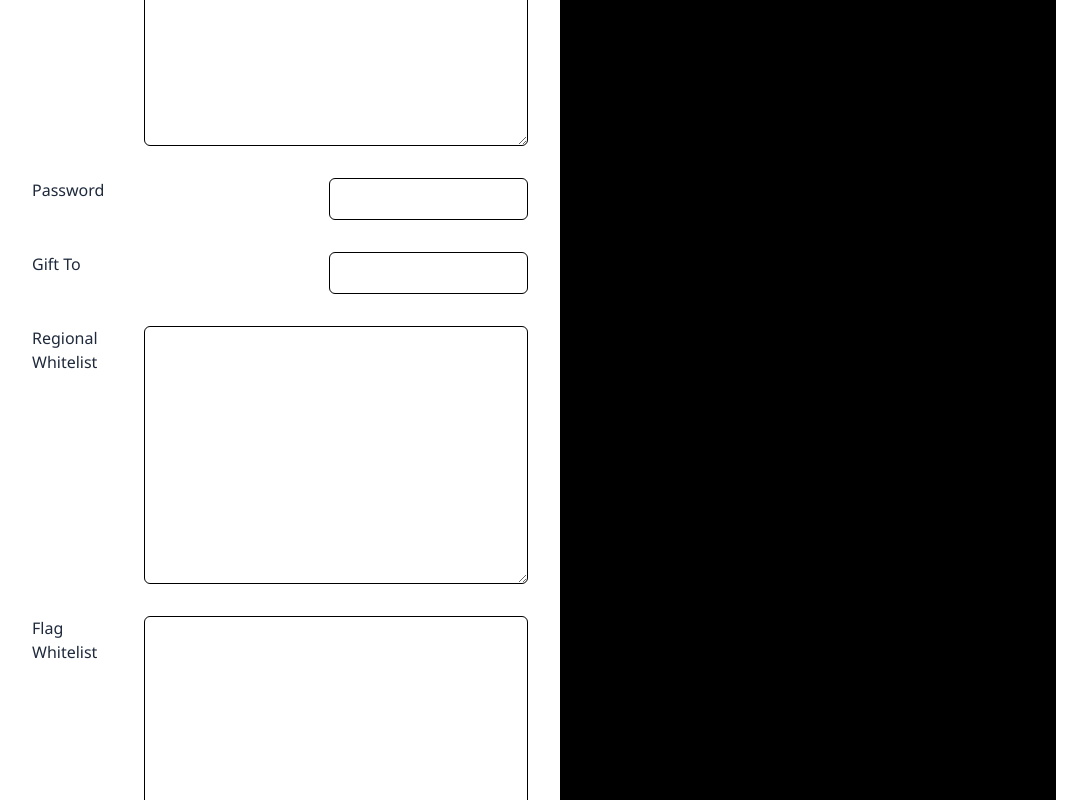
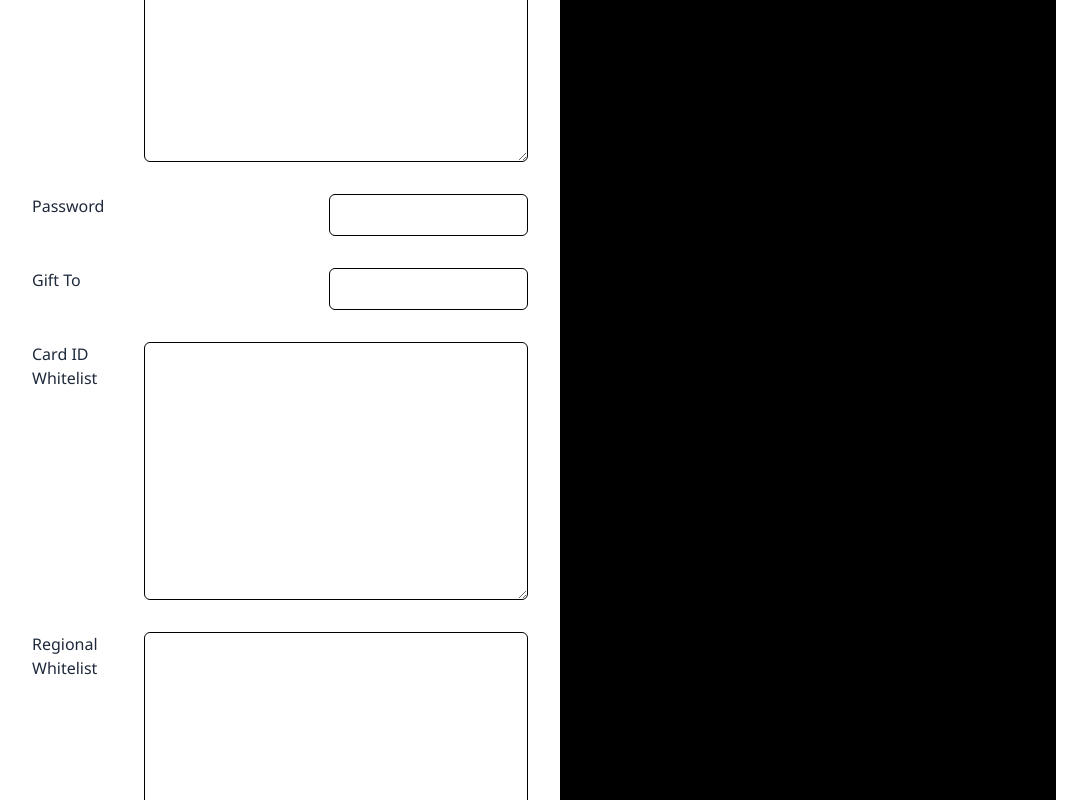
Before and after one commit to Kractero/hare, a SvelteKit app: page /tools/junkdajunk in a window 1280 px wide. Shown: the part 690-1490 px from the top of the page, without its empty margins (112-1199 px from the left). Built offline with nearby package versions, Linux system fonts and the light colour scheme.

Commit message:
whitelist specific cards

```diff
--- a/src/lib/data/changelog.ts
+++ b/src/lib/data/changelog.ts
@@ -1,4 +1,15 @@
 export const changelog = [
+    {
+        "date": "2023-11-17",
+        "changes": {
+            "features": [
+                [
+                    "JunkDaJunk",
+                    "Whitelist specific cards."
+                ]
+            ]
+        }
+    },
     {
         "date": "2023-11-16",
         "changes": {
--- a/src/routes/config/+page.svelte
+++ b/src/routes/config/+page.svelte
@@ -26,6 +26,7 @@
         finderList: '',
         junkdajunkRegionalWhitelist: '',
         junkdajunkFlagWhitelist: '',
+        junkdajunkFinderList: '',
         finderMode: 'Gift',
         junkdajunkRarities: {
             common: 0.5,
@@ -138,6 +139,7 @@
         <Select name="Behavior" bind:mode={localStorageObject.finderMode} options={['Gift', 'Sell', 'Exclude']} />
         <Input text="Gift To" bind:bindValue={localStorageObject.finderGiftee} forValue="giftee" />
         <h2 class="text-2xl text-center font-bold tracking-tight">JunkDaJunk</h2>
+        <Textarea text="Card ID Whitelist" bind:bindValue={localStorageObject.junkdajunkFinderList} forValue="jdjfind" />
         <Textarea text="Regional Whitelist" bind:bindValue={localStorageObject.junkdajunkRegionalWhitelist} forValue="regions" />
         <Textarea text="Flag Whitelist" bind:bindValue={localStorageObject.junkdajunkFlagWhitelist} forValue="flags" />
         <Input text="Card Count Threshold" bind:bindValue={localStorageObject.junkdajunkCardCount} forValue="card" />
--- a/src/routes/tools/junkdajunk/+page.svelte
+++ b/src/routes/tools/junkdajunk/+page.svelte
@@ -36,6 +36,7 @@
 	let skipseason = '';
 	let skipexnation = false;
 	let sellContent = '';
+	let finderlist = '';
 
 	onMount(() => {
 		main = data.parameters.main || localStorage.getItem("main") as string || "";
@@ -44,6 +45,7 @@
 		mode = data.parameters.mode || localStorage.getItem("finderMode") as string || "Gift";
 		regionalwhitelist = data.parameters.regions?.replaceAll(',', '\n') || localStorage.getItem("junkdajunkRegionalWhitelist") as string || "";
 		flagwhitelist = data.parameters.flags?.replaceAll(',', '\n') || localStorage.getItem("junkdajunkFlagWhitelist") as string || "";
+		finderlist = data.parameters.ids?.replaceAll(',', '\n') || localStorage.getItem("junkdajunkFinderList") as string || "";
 		giftee = data.parameters.giftee || localStorage.getItem("finderGiftee") as string || "";
 		rarities = localStorage.getItem("junkdajunkRarities") ? JSON.parse(localStorage.getItem("junkdajunkRarities") as string) : {
             common: 0.5,
@@ -60,7 +62,7 @@
 	onDestroy(() => abortController.abort());
 
 	async function junkDaJunk(main: string, puppets: string) {
-		pushHistory(`?main=${main}&mode=${mode}${giftee ? `&giftee=${giftee}` : ""}${owners ? `&owners=${owners}` : ""}${cardcount ? `&cardcount=${cardcount}` : ""}${regionalwhitelist ? `&regions=${regionalwhitelist.replaceAll('\n', ',')}` : ""}${flagwhitelist ? `&flags=${flagwhitelist.replaceAll('\n', ',')}` : ""}${skipseason ? `&skipseason=${skipseason}` : ""}${skipexnation ? `&skipexnation=${skipexnation}` : ""}`)
+		pushHistory(`?main=${main}&mode=${mode}${giftee ? `&giftee=${giftee}` : ""}${owners ? `&owners=${owners}` : ""}${cardcount ? `&cardcount=${cardcount}` : ""}${regionalwhitelist ? `&regions=${regionalwhitelist.replaceAll('\n', ',')}` : ""}${flagwhitelist ? `&flags=${flagwhitelist.replaceAll('\n', ',')}` : ""}${finderlist ? `&ids=${finderlist.replaceAll('\n', ',')}` : ""}${skipseason ? `&skipseason=${skipseason}` : ""}${skipexnation ? `&skipexnation=${skipexnation}` : ""}`)
 		downloadable = false;
 		stoppable = true;
 		stopped = false;
@@ -76,6 +78,10 @@
 		const fwhiteList = flagwhitelist ? flagwhitelist.split('\n') : [];
 		if (fwhiteList.length > 0) {
 			progress += `<p>Whitelisting regions: ${fwhiteList.map((flag) => flag.trim()).join(', ')}</p>`;
+		}
+		const toFind = finderlist ? finderlist.split('\n') : [];
+		if (toFind.length > 0) {
+			progress += `<p>Whitelisting cards: ${toFind.map((flag) => flag.trim()).join(', ')}</p>`;
 		}
 		if (skipseason.length > 0) {
 			progress += `<p>Skipping seasons:`
@@ -152,12 +158,25 @@
 								reason = `<span class="text-blue-400">Flag is whitelisted ${flag}</span>`
 							}
 						})
+						const findSplit = finderlist.split('\n').map(matcher => matcher.split(','))
+						findSplit.forEach((findid, i) => {
+							const matchSeason = findSplit[i][1];
+							if (findid[0] === String(id)) {
+								if (matchSeason) {
+									if (matchSeason === season) {
+										junk = false;
+										reason = `<span class="text-blue-400">is whitelisted card ${findid} season ${season}</span>`
+									}
+								} else {
+									junk = false;
+									reason = `<span class="text-blue-400">is whitelisted card ${findid}</span>`
+								}
+							}
+						})
 						if (skipseason.includes(String(season))) {
 							junk = false;
 							reason = `<span class="text-blue-400">is ignored season ${season}</span>`
 						}
-						console.log(Number(owners))
-						console.log(cardOwners.size)
 						if (owners && Number(owners) < cardOwners.size) {
 							junk = false;
 							reason = `<span class="text-blue-400">has less owners than ${owners}</span>`
@@ -255,6 +274,7 @@
 </script>
 
 <ToolContent toolTitle="JunkDaJunk" caption={"An even faster way to junk cards with JavaScript."} author="9003" originalBlurb="rewritten in JS for browser use by Kractero" link="https://github.com/jmikk/Card-Proccessor" additional={`<p class="text-xs mb-4 max-w-sm">
+	The card id whitelist can specify season as well with CARDID,SEASON.
 	The regional whitelist indicates regions to skip when deciding to junk cards. The card count threshold only runs Junking
 	analyzing on specified nations that have over a certain amount of cards. The owner count threshold will indicate cards to skip
 	that have less than the specified amount. The rarity threshold dictates when to skip based on the card's rarity and market value.
@@ -269,6 +289,7 @@
 		{#if mode === "Gift"}
 			<Input text={`Gift To`} bind:bindValue={giftee} forValue="giftee" required={true} />
 		{/if}
+		<Textarea text="Card ID Whitelist" bind:bindValue={finderlist} forValue="find" required />
 		<Textarea text="Regional Whitelist" bind:bindValue={regionalwhitelist} forValue="regions" />
 		<Textarea text="Flag Whitelist" bind:bindValue={flagwhitelist} forValue="flags" />
 		<Input text={`Card Count Threshold`} bind:bindValue={cardcount} forValue="card" />
```
